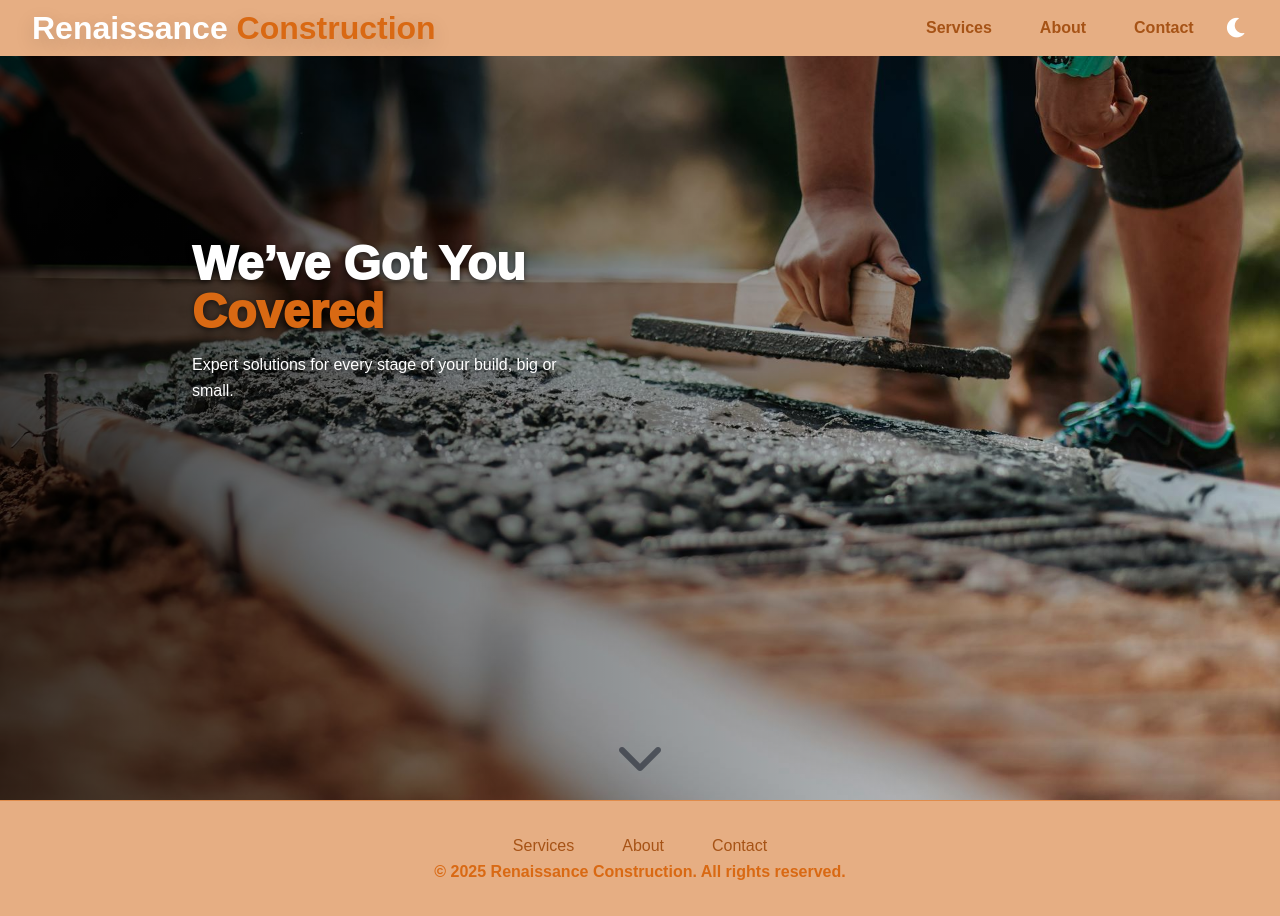
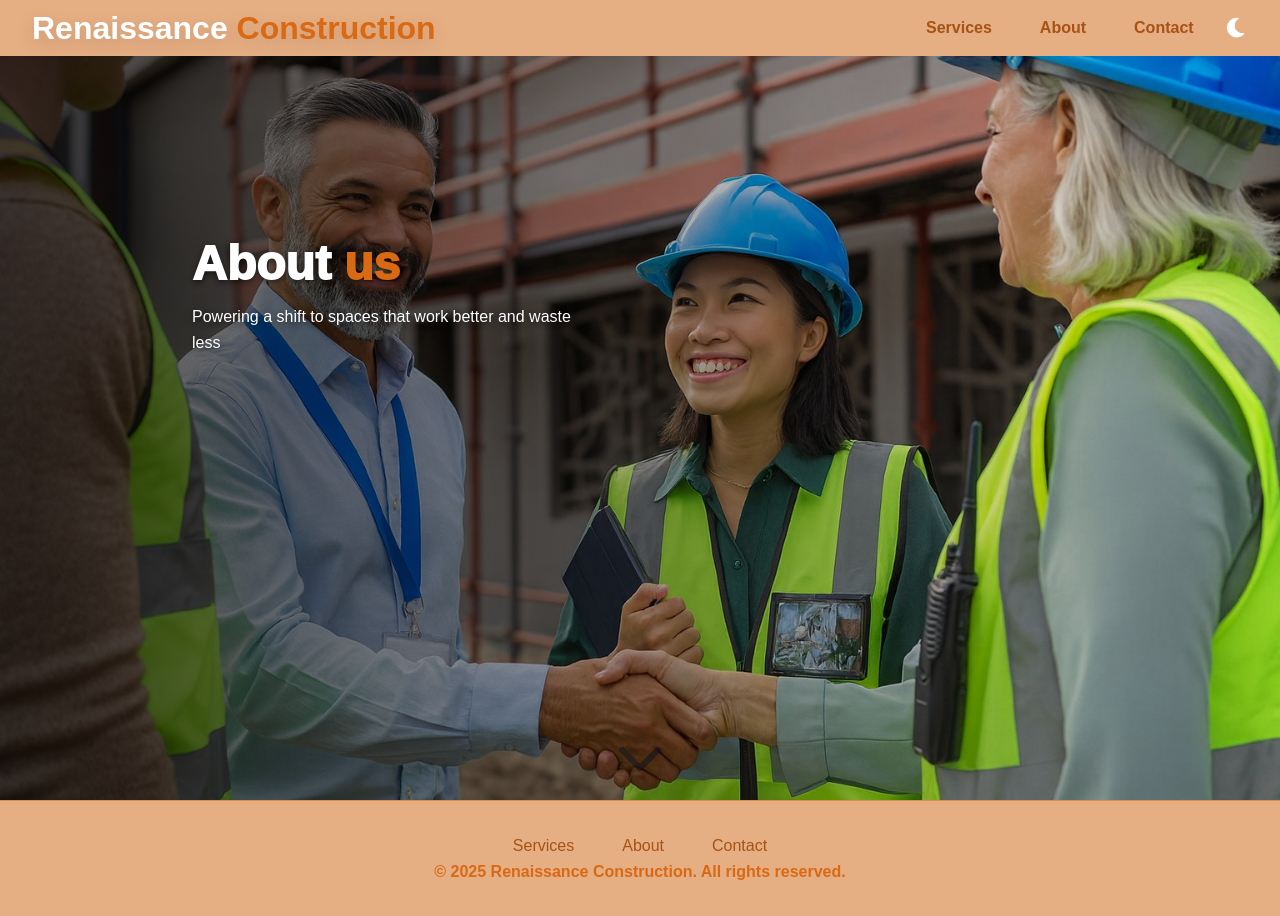
Before and after one commit to Jamal-Raja/wireframe-to-production, a plain HTML site: page about.html in a window 1280 px wide. Drawn offline with Linux system fonts and the light colour scheme; a web font is replaced by a local one.

Commit message:
Update hero content in about page

```diff
--- a/about.html
+++ b/about.html
@@ -55,10 +55,10 @@
         <!-- Hero Section -->
         <section class="hero-section">
             <div class="hero-container">
-                <img src="assets/images/services-hero.jpg" class="hero-img" alt="image of new build homes">
+                <img src="assets/images/about-us.jpg" class="hero-img" alt="image of new build homes">
                 <div class="hero-content">
-                    <h1>We’ve Got You <span>Covered</span></h1>
-                    <p>Expert solutions for every stage of your build, big or small.</p>
+                    <h1>About <span>us</span></h1>
+                    <p>Powering a shift to spaces that work better and waste less</p>
                 </div>
                 <a href="#services-section"><i class="fa-solid fa-chevron-down"></i></a>
             </div>
```
Also changed, not shown: assets/images/about-us.jpg (added), 1 other file.
